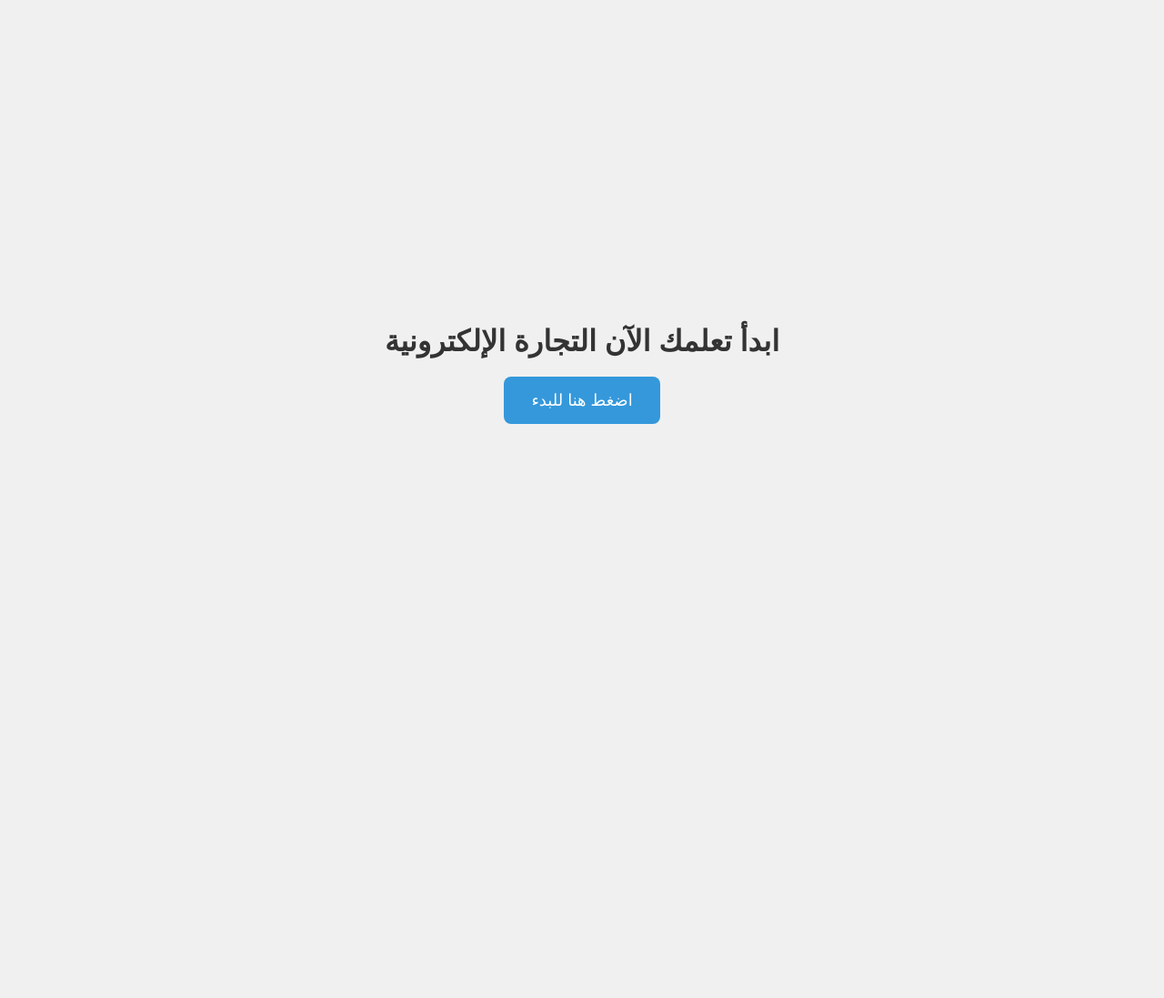
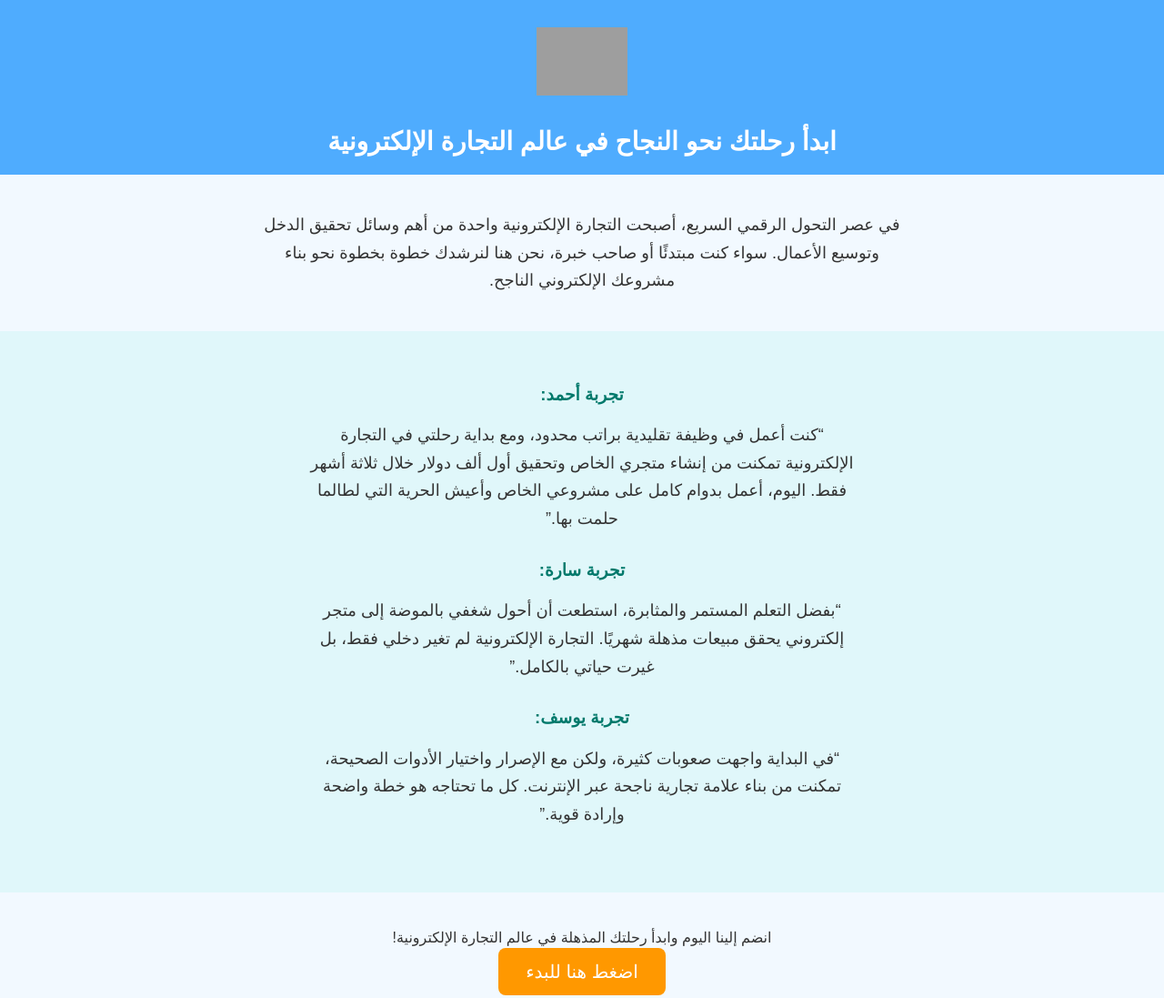
Before and after one commit to othmaanne/cpa, a plain HTML site: page index.html in a window 1280 px wide. Shown: the whole page at 91% size. Before the commit the page ends 800 px from the top, so only its background shows below. Drawn offline with Linux system fonts and the light colour scheme; grey boxes are pictures that could not be loaded.

Commit message:
Add files via upload

```diff
--- a/index.html
+++ b/index.html
@@ -3,37 +3,100 @@
 <html lang="ar" dir="rtl">
 <head>
     <meta charset="UTF-8">
-    <title>ابدأ تعلم التجارة الإلكترونية</title>
+    <meta name="viewport" content="width=device-width, initial-scale=1.0">
+    <title>ابدأ رحلتك نحو النجاح في عالم التجارة الإلكترونية</title>
     <style>
         body {
-            background: #f0f0f0;
             font-family: 'Tajawal', sans-serif;
-            display: flex;
-            flex-direction: column;
-            align-items: center;
-            justify-content: center;
-            height: 100vh;
+            background: #f2f9ff;
             margin: 0;
+            padding: 0;
+            text-align: center;
+            color: #333;
         }
-        h1 {
-            color: #333;
+        header {
+            background-color: #4facfe;
+            padding: 30px 20px 10px 20px;
+        }
+        header img {
+            width: 100px;
             margin-bottom: 20px;
         }
-        a {
-            background: #3498db;
-            color: white;
+        header h1 {
+            font-size: 28px;
+            margin: 10px 0;
+            color: #fff;
+        }
+        section {
+            padding: 40px 20px;
+        }
+        section p {
+            max-width: 700px;
+            margin: auto;
+            font-size: 18px;
+            line-height: 1.7;
+        }
+        .testimonials {
+            background-color: #e0f7fa;
+            padding: 40px 20px;
+        }
+        .testimonial {
+            margin-bottom: 30px;
+            max-width: 600px;
+            margin-left: auto;
+            margin-right: auto;
+        }
+        .testimonial h3 {
+            color: #00796b;
+        }
+        .cta {
+            margin: 40px 0;
+        }
+        .cta a {
+            background-color: #ff9800;
+            color: #fff;
             padding: 15px 30px;
+            font-size: 20px;
+            border-radius: 8px;
             text-decoration: none;
-            border-radius: 8px;
-            font-size: 18px;
         }
-        a:hover {
-            background: #2980b9;
+        .cta a:hover {
+            background-color: #fb8c00;
         }
     </style>
 </head>
 <body>
-    <h1>ابدأ تعلمك الآن التجارة الإلكترونية</h1>
+
+<header>
+    <img src="https://static.vecteezy.com/system/resources/previews/016/471/452/non_2x/abstract-modern-ecommerce-logo-ecommerce-logo-design-shop-logo-design-template-creative-ecommerce-logo-vector.jpg" alt="Ecommerce Logo">
+    <h1>ابدأ رحلتك نحو النجاح في عالم التجارة الإلكترونية</h1>
+</header>
+
+<section>
+    <p>
+        في عصر التحول الرقمي السريع، أصبحت التجارة الإلكترونية واحدة من أهم وسائل تحقيق الدخل وتوسيع الأعمال. سواء كنت مبتدئًا أو صاحب خبرة، نحن هنا لنرشدك خطوة بخطوة نحو بناء مشروعك الإلكتروني الناجح.
+    </p>
+</section>
+
+<section class="testimonials">
+    <div class="testimonial">
+        <h3>تجربة أحمد:</h3>
+        <p>“كنت أعمل في وظيفة تقليدية براتب محدود، ومع بداية رحلتي في التجارة الإلكترونية تمكنت من إنشاء متجري الخاص وتحقيق أول ألف دولار خلال ثلاثة أشهر فقط. اليوم، أعمل بدوام كامل على مشروعي الخاص وأعيش الحرية التي لطالما حلمت بها.”</p>
+    </div>
+    <div class="testimonial">
+        <h3>تجربة سارة:</h3>
+        <p>“بفضل التعلم المستمر والمثابرة، استطعت أن أحول شغفي بالموضة إلى متجر إلكتروني يحقق مبيعات مذهلة شهريًا. التجارة الإلكترونية لم تغير دخلي فقط، بل غيرت حياتي بالكامل.”</p>
+    </div>
+    <div class="testimonial">
+        <h3>تجربة يوسف:</h3>
+        <p>“في البداية واجهت صعوبات كثيرة، ولكن مع الإصرار واختيار الأدوات الصحيحة، تمكنت من بناء علامة تجارية ناجحة عبر الإنترنت. كل ما تحتاجه هو خطة واضحة وإرادة قوية.”</p>
+    </div>
+</section>
+
+<div class="cta">
+    <p>انضم إلينا اليوم وابدأ رحلتك المذهلة في عالم التجارة الإلكترونية!</p>
     <a href="#">اضغط هنا للبدء</a>
+</div>
+
 </body>
 </html>
```
